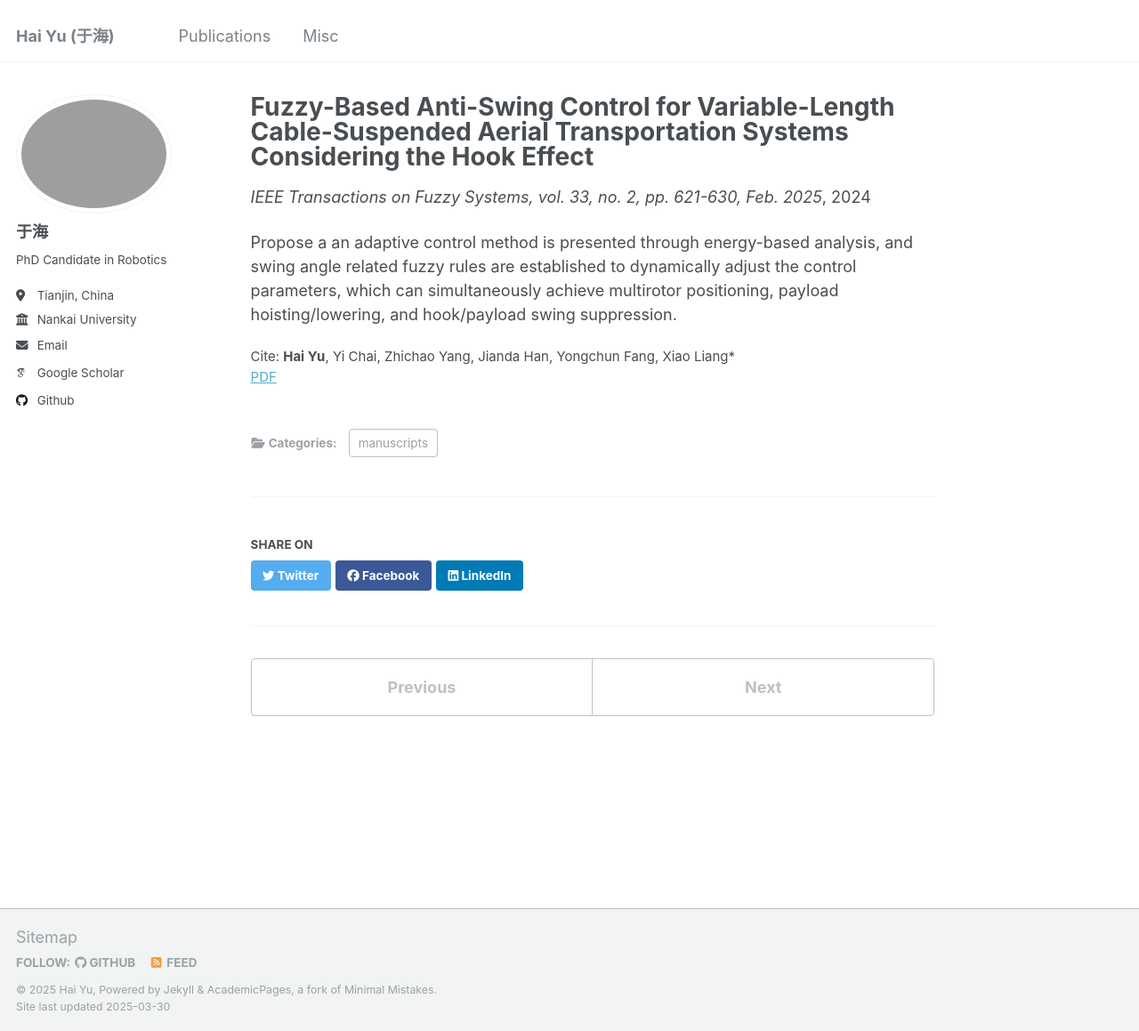
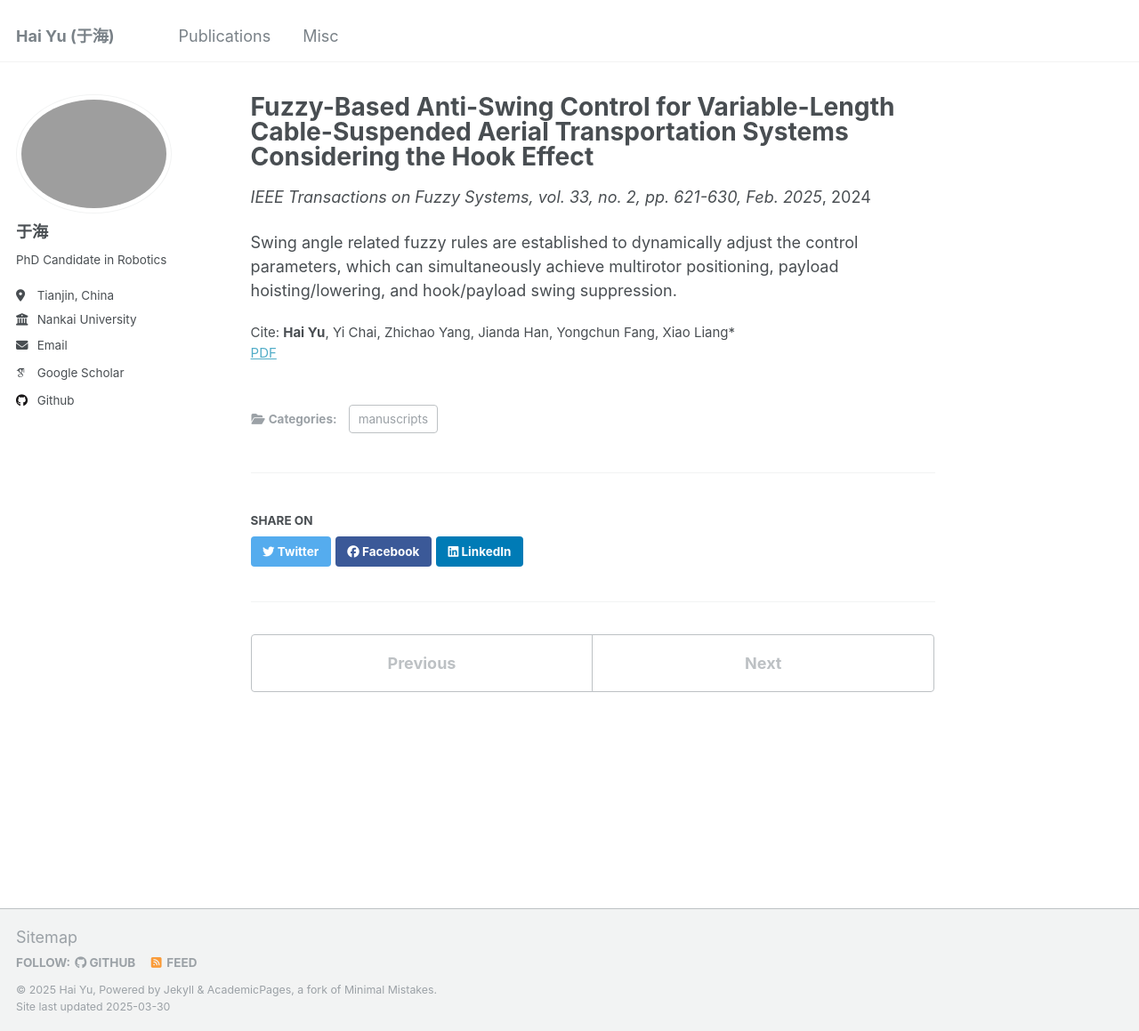
Before and after one commit to wangy1893/wangy1893.github.io, a Jekyll site: the page built from _publications/2024-TFS.md, in a window 1280 px wide and 1159 px high. Shown: the whole window at 89% size. Built offline with Jekyll 4.4.1, drawn with Linux system fonts in a browser that asks for light colours; some web fonts are replaced.

Commit message:
Update 2024-TFS.md

```diff
--- a/_publications/2024-TFS.md
+++ b/_publications/2024-TFS.md
@@ -10,4 +10,4 @@ venue: 'IEEE Transactions on Fuzzy Systems, vol. 33, no. 2, pp. 621-630, Feb. 20
 paperurl: 'http://cheungsiupaang.github.io/files/kzllyy.pdf'
 citation: '<b>Hai Yu</b>, Yi Chai, Zhichao Yang, Jianda Han, Yongchun Fang, Xiao Liang*'
 ---
-Propose a an adaptive control method is presented through energy-based analysis, and swing angle related fuzzy rules are established to dynamically adjust the control parameters, which can simultaneously achieve multirotor positioning, payload hoisting/lowering, and hook/payload swing suppression.
+Swing angle related fuzzy rules are established to dynamically adjust the control parameters, which can simultaneously achieve multirotor positioning, payload hoisting/lowering, and hook/payload swing suppression.
```
